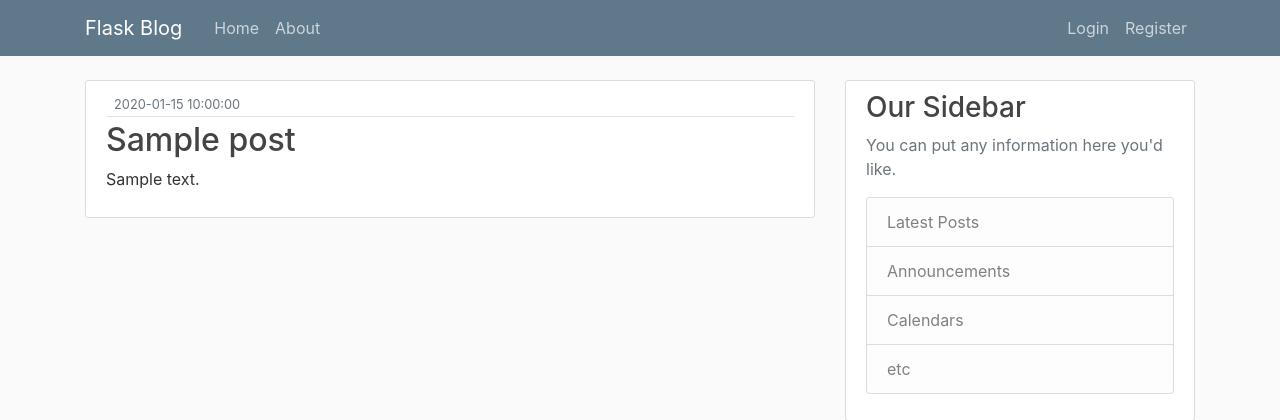
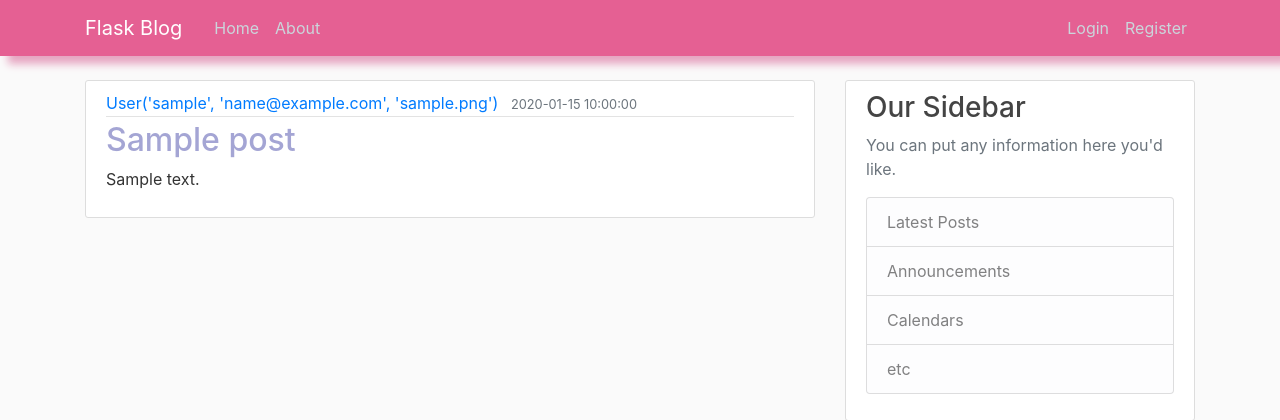
Before and after one commit to BilalMlym/flask_blog, a Flask app: template templates/home.html in a window 1280 px wide. Shown: the top 420 px of the page. Run offline with Flask 2, Linux system fonts and the light colour scheme; tables that the repository leaves empty hold one stand-in row (values such as "Sample post"); the template is opened without the code that fills it: values that come from a table or form of the project are taken from there, most other values are stand-ins (such as "Sample title", 1, 10 or a date in 2020); some libraries are stand-ins or nearby versions.

Commit message:
completed fourth lesson

```diff
--- a/app.py
+++ b/app.py
@@ -1,3 +1,101 @@
+# from datetime import datetime
+# from flask import Flask, render_template, url_for, flash, redirect
+# from flask_sqlalchemy import SQLAlchemy
+# from forms import RegistrationForm, LoginForm
+
+# app = Flask(__name__)
+# app.config['SQLALCHEMY_DATABASE_URI'] = 'sqlite:///site.db'
+# app.config['SECRET_KEY'] = '5791628bb0b13ce0c676dfde280ba245'
+# db = SQLAlchemy(app)
+
+
+# class User(db.Model):
+#     id = db.Column(db.Integer, primary_key=True)
+#     username = db.Column(db.String(20), unique=True, nullable=False)
+#     email = db.Column(db.String(120), unique=True, nullable=False)
+#     file_image = db.Column(
+#         db.String(20), default='default.jpg', nullable=False
+#     )
+#     password = db.Column(db.String(60), nullable=False)
+#     posts = db.relationship('Post', backref='author', lazy=True)
+
+#     def __repr__(self) -> str:
+#         return f"User('{self.username}','{self.email}')"
+
+
+# class Post(db.Model):
+#     id = db.Column(db.Integer, primary_key=True)
+#     title = db.Column(db.String(100), nullable=False)
+#     date_posted = db.Column(
+#         db.DateTime, nullable=False, default=datetime.utcnow)
+#     content = db.Column(db.Text, nullable=False)
+#     user_id = db.Column(db.Integer,db.ForeignKey('user.id', nullable=False))
+
+#     def __repr__(self) -> str:
+#         return f"Post('{self.title}','{self.date_posted}')"
+
+
+# posts = [
+#     {
+#         'author': 'Corey Schafer',
+#         'title': 'Blog Post 1',
+#         'content': 'First post content',
+#         'date_posted': 'April 20, 2018',
+#     },
+#     {
+#         'author': 'Jane Doe',
+#         'title': 'Blog Post 2',
+#         'content': 'Second post content',
+#         'date_posted': 'April 21, 2018',
+#     },
+# ]
+
+
+# @app.route("/")
+# @app.route("/home")
+# def home():
+#     return render_template('home.html', posts=posts)
+
+
+# @app.route("/about")
+# def about():
+#     return render_template('about.html', title='About')
+
+
+# @app.route("/register", methods=['GET', 'POST'])
+# def register():
+#     form = RegistrationForm()
+#     if form.validate_on_submit():
+#         flash(f'Account created for {form.username.data}!', 'success')
+#         return redirect(url_for('home'))
+#     return render_template('register.html', title='Register', form=form)
+
+
+# @app.route("/login", methods=['GET', 'POST'])
+# def login():
+#     form = LoginForm()
+#     if form.validate_on_submit():
+#         if (
+#             form.email.data == 'admin@blog.com'
+#             and form.password.data == 'password'
+#         ):
+#             flash('You have been logged in!', 'success')
+#             return redirect(url_for('home'))
+#         else:
+#             flash(
+#                 'Login Unsuccessful. Please check username and password',
+#                 'danger',
+#             )
+#     return render_template('login.html', title='Login', form=form)
+
+
+# if __name__ == '__main__':
+#     app.run(debug=True)
+
+
+
+
+
 from datetime import datetime
 from flask import Flask, render_template, url_for, flash, redirect
 from flask_sqlalchemy import SQLAlchemy
@@ -6,6 +104,7 @@ from forms import RegistrationForm, LoginForm
 app = Flask(__name__)
 app.config['SQLALCHEMY_DATABASE_URI'] = 'sqlite:///site.db'
 app.config['SECRET_KEY'] = '5791628bb0b13ce0c676dfde280ba245'
+
 db = SQLAlchemy(app)
 
 
@@ -13,25 +112,23 @@ class User(db.Model):
     id = db.Column(db.Integer, primary_key=True)
     username = db.Column(db.String(20), unique=True, nullable=False)
     email = db.Column(db.String(120), unique=True, nullable=False)
-    file_image = db.Column(
-        db.String(20), default='default.jpg', nullable=False
-    )
+    image_file = db.Column(db.String(20), nullable=False, default='default.jpg')
     password = db.Column(db.String(60), nullable=False)
+    posts = db.relationship('Post', backref='author', lazy=True)
 
-    def __repr__(self) -> str:
-        return f"User('{self.username}','{self.email}','{self.file_image}')"
+    def __repr__(self):
+        return f"User('{self.username}', '{self.email}', '{self.image_file}')"
 
 
 class Post(db.Model):
     id = db.Column(db.Integer, primary_key=True)
     title = db.Column(db.String(100), nullable=False)
-    date_posted = db.Column(
-        db.DateTime, nullable=False, default=datetime.utcnow
-    )
+    date_posted = db.Column(db.DateTime, nullable=False, default=datetime.utcnow)
     content = db.Column(db.Text, nullable=False)
+    user_id = db.Column(db.Integer, db.ForeignKey('user.id'), nullable=False)
 
-    def __repr__(self) -> str:
-        return f"Post('{self.post}','{self.email}','{self.file_image}')"
+    def __repr__(self):
+        return f"Post('{self.title}', '{self.date_posted}')"
 
 
 posts = [
@@ -39,14 +136,14 @@ posts = [
         'author': 'Corey Schafer',
         'title': 'Blog Post 1',
         'content': 'First post content',
-        'date_posted': 'April 20, 2018',
+        'date_posted': 'April 20, 2018'
     },
     {
         'author': 'Jane Doe',
         'title': 'Blog Post 2',
         'content': 'Second post content',
-        'date_posted': 'April 21, 2018',
-    },
+        'date_posted': 'April 21, 2018'
+    }
 ]
 
 
@@ -74,17 +171,11 @@ def register():
 def login():
     form = LoginForm()
     if form.validate_on_submit():
-        if (
-            form.email.data == 'admin@blog.com'
-            and form.password.data == 'password'
-        ):
+        if form.email.data == 'admin@blog.com' and form.password.data == 'password':
             flash('You have been logged in!', 'success')
             return redirect(url_for('home'))
         else:
-            flash(
-                'Login Unsuccessful. Please check username and password',
-                'danger',
-            )
+            flash('Login Unsuccessful. Please check username and password', 'danger')
     return render_template('login.html', title='Login', form=form)
 
 
--- a/static/main.css
+++ b/static/main.css
@@ -9,7 +9,8 @@ h1, h2, h3, h4, h5, h6 {
 }
 
 .bg-steel {
-  background-color: #5f788a;
+  background-color: #e56093;
+  box-shadow: 8px 8px 8px #e6a5c1;
 }
 
 .site-header .navbar-nav .nav-link {
@@ -33,11 +34,11 @@ h1, h2, h3, h4, h5, h6 {
 }
 
 .article-title {
-  color: #444444;
+  color: #a4a5d4;
 }
 
 a.article-title:hover {
-  color: #428bca;
+  color: #eb89d6;
   text-decoration: none;
 }
 
@@ -58,7 +59,7 @@ a.article-title:hover {
 }
 
 .article-metadata a:hover {
-  color: #333;
+  color: rgb(232, 6, 6);
   text-decoration: none;
 }
 
```
Also changed, not shown: forms.py (line endings or trailing spaces), models.py (added), site.db (added).
